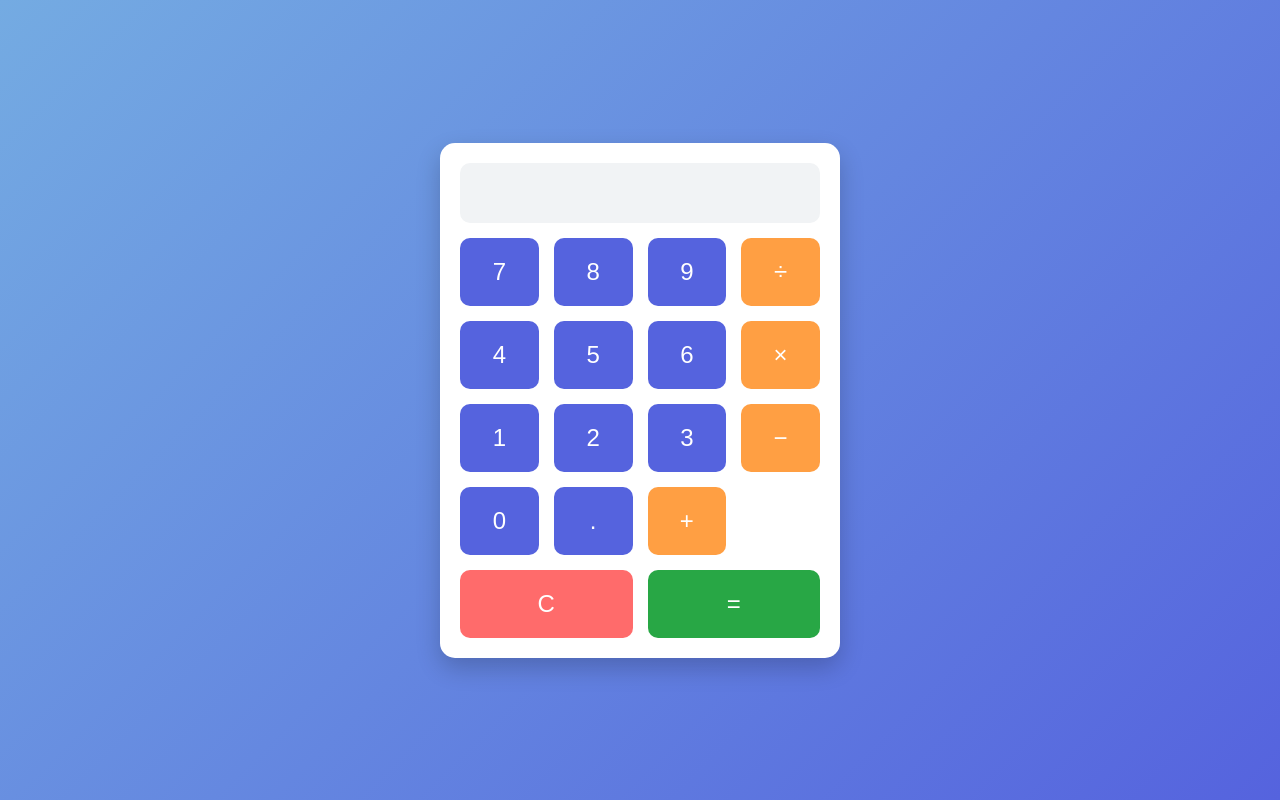
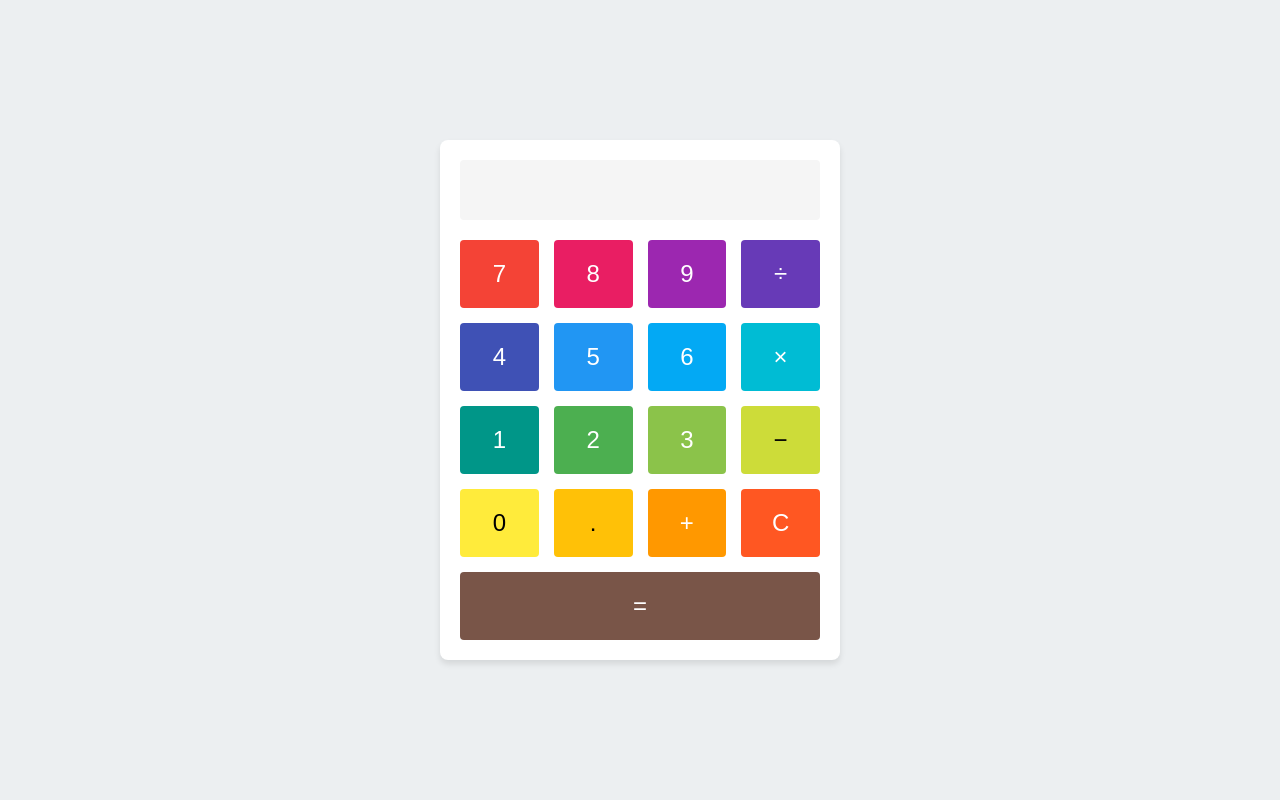
Before and after one commit to Dadox01/WebCalc, a plain HTML site: page index.html in a window 1280 px wide. Drawn offline with Linux system fonts and the light colour scheme.

Commit message:
Update index.html

```diff
--- a/index.html
+++ b/index.html
@@ -3,46 +3,49 @@
 <head>
   <meta charset="UTF-8">
   <meta name="viewport" content="width=device-width, initial-scale=1">
-  <title>Calcolatrice Moderna</title>
+  <title>Calcolatrice Material Design</title>
   <style>
     /* Reset base */
     * {
-      box-sizing: border-box;
       margin: 0;
       padding: 0;
+      box-sizing: border-box;
     }
 
     body {
-      font-family: 'Segoe UI', Tahoma, Geneva, Verdana, sans-serif;
-      background: linear-gradient(135deg, #74ABE2, #5563DE);
+      font-family: 'Roboto', sans-serif;
+      background: #ECEFF1; /* Sfondo grigio chiaro */
       display: flex;
+      justify-content: center;
       align-items: center;
-      justify-content: center;
       min-height: 100vh;
       padding: 20px;
     }
 
     .calculator {
-      background: #fff;
-      border-radius: 15px;
-      box-shadow: 0 10px 25px rgba(0, 0, 0, 0.2);
+      background: #FFFFFF;
+      border-radius: 8px;
+      box-shadow: 0 4px 6px rgba(0,0,0,0.1);
       max-width: 400px;
       width: 100%;
       padding: 20px;
     }
 
+    /* Display */
     #display {
       width: 100%;
       height: 60px;
       border: none;
-      background: #f1f3f5;
-      border-radius: 10px;
+      background: #F5F5F5;
+      border-radius: 4px;
       font-size: 2rem;
       text-align: right;
       padding: 10px;
-      margin-bottom: 15px;
+      margin-bottom: 20px;
+      pointer-events: none;
     }
 
+    /* Layout a griglia per i bottoni */
     .buttons {
       display: grid;
       grid-template-columns: repeat(4, 1fr);
@@ -50,48 +53,46 @@
     }
 
     .buttons button {
+      border: none;
+      border-radius: 4px;
+      color: #fff;
+      font-size: 1.5rem;
       padding: 20px;
-      font-size: 1.5rem;
-      border: none;
-      border-radius: 10px;
-      background: #5563DE;
-      color: #fff;
       cursor: pointer;
-      transition: background 0.3s;
+      transition: box-shadow 0.3s, transform 0.2s;
+    }
+
+    .buttons button:active {
+      transform: scale(0.98);
     }
 
     .buttons button:hover {
-      background: #3c4ecb;
+      box-shadow: 0 4px 8px rgba(0,0,0,0.2);
     }
 
-    /* Stile per gli operatori */
-    .buttons button.operator {
-      background: #ff9f43;
+    /* Il bottone "=" (ultimo) occupa tutta la larghezza */
+    .buttons button:last-child {
+      grid-column: span 4;
     }
 
-    .buttons button.operator:hover {
-      background: #ff7b00;
-    }
-
-    /* Pulsante clear che occupa due colonne */
-    .buttons button.clear {
-      grid-column: span 2;
-      background: #ff6b6b;
-    }
-
-    .buttons button.clear:hover {
-      background: #ff3b3b;
-    }
-
-    /* Pulsante equals che occupa due colonne */
-    .buttons button.equals {
-      grid-column: span 2;
-      background: #28a745;
-    }
-
-    .buttons button.equals:hover {
-      background: #218838;
-    }
+    /* Assegno un colore diverso a ciascun bottone (palette Material) */
+    .buttons button:nth-child(1) { background: #F44336; }   /* 7 */
+    .buttons button:nth-child(2) { background: #E91E63; }   /* 8 */
+    .buttons button:nth-child(3) { background: #9C27B0; }   /* 9 */
+    .buttons button:nth-child(4) { background: #673AB7; }   /* ÷ */
+    .buttons button:nth-child(5) { background: #3F51B5; }   /* 4 */
+    .buttons button:nth-child(6) { background: #2196F3; }   /* 5 */
+    .buttons button:nth-child(7) { background: #03A9F4; }   /* 6 */
+    .buttons button:nth-child(8) { background: #00BCD4; }   /* × */
+    .buttons button:nth-child(9) { background: #009688; }   /* 1 */
+    .buttons button:nth-child(10) { background: #4CAF50; }  /* 2 */
+    .buttons button:nth-child(11) { background: #8BC34A; }  /* 3 */
+    .buttons button:nth-child(12) { background: #CDDC39; color: #000; }  /* − */
+    .buttons button:nth-child(13) { background: #FFEB3B; color: #000; }  /* 0 */
+    .buttons button:nth-child(14) { background: #FFC107; color: #000; }  /* . */
+    .buttons button:nth-child(15) { background: #FF9800; }  /* + */
+    .buttons button:nth-child(16) { background: #FF5722; }  /* C */
+    .buttons button:nth-child(17) { background: #795548; }  /* = */
 
     @media (max-width: 480px) {
       #display {
@@ -111,24 +112,24 @@
       <button onclick="appendValue('7')">7</button>
       <button onclick="appendValue('8')">8</button>
       <button onclick="appendValue('9')">9</button>
-      <button class="operator" onclick="appendValue('/')">÷</button>
+      <button onclick="appendValue('/')">÷</button>
 
       <button onclick="appendValue('4')">4</button>
       <button onclick="appendValue('5')">5</button>
       <button onclick="appendValue('6')">6</button>
-      <button class="operator" onclick="appendValue('*')">×</button>
+      <button onclick="appendValue('*')">×</button>
 
       <button onclick="appendValue('1')">1</button>
       <button onclick="appendValue('2')">2</button>
       <button onclick="appendValue('3')">3</button>
-      <button class="operator" onclick="appendValue('-')">−</button>
+      <button onclick="appendValue('-')">−</button>
 
       <button onclick="appendValue('0')">0</button>
       <button onclick="appendValue('.')">.</button>
-      <button class="operator" onclick="appendValue('+')">+</button>
-      <button class="clear" onclick="clearDisplay()">C</button>
+      <button onclick="appendValue('+')">+</button>
+      <button onclick="clearDisplay()">C</button>
 
-      <button class="equals" onclick="calculate()">=</button>
+      <button onclick="calculate()">=</button>
     </div>
   </div>
 
```
